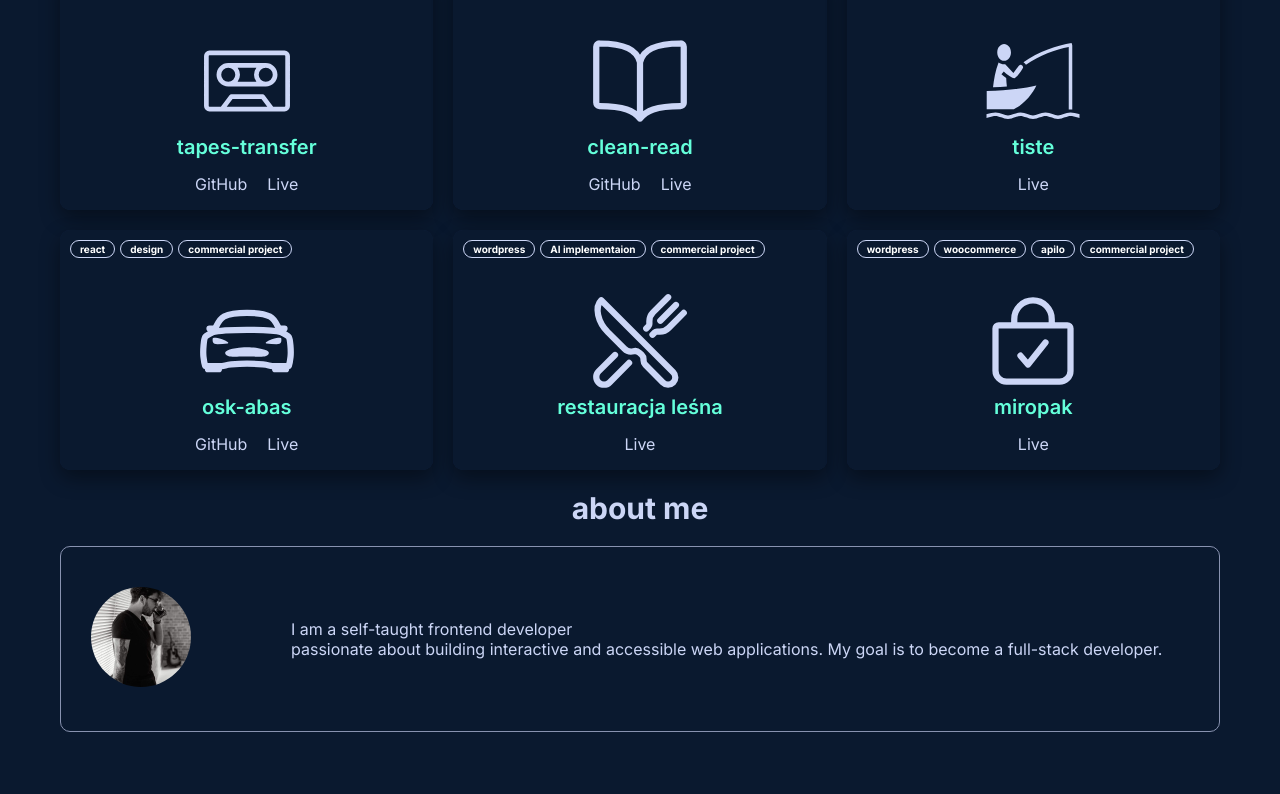
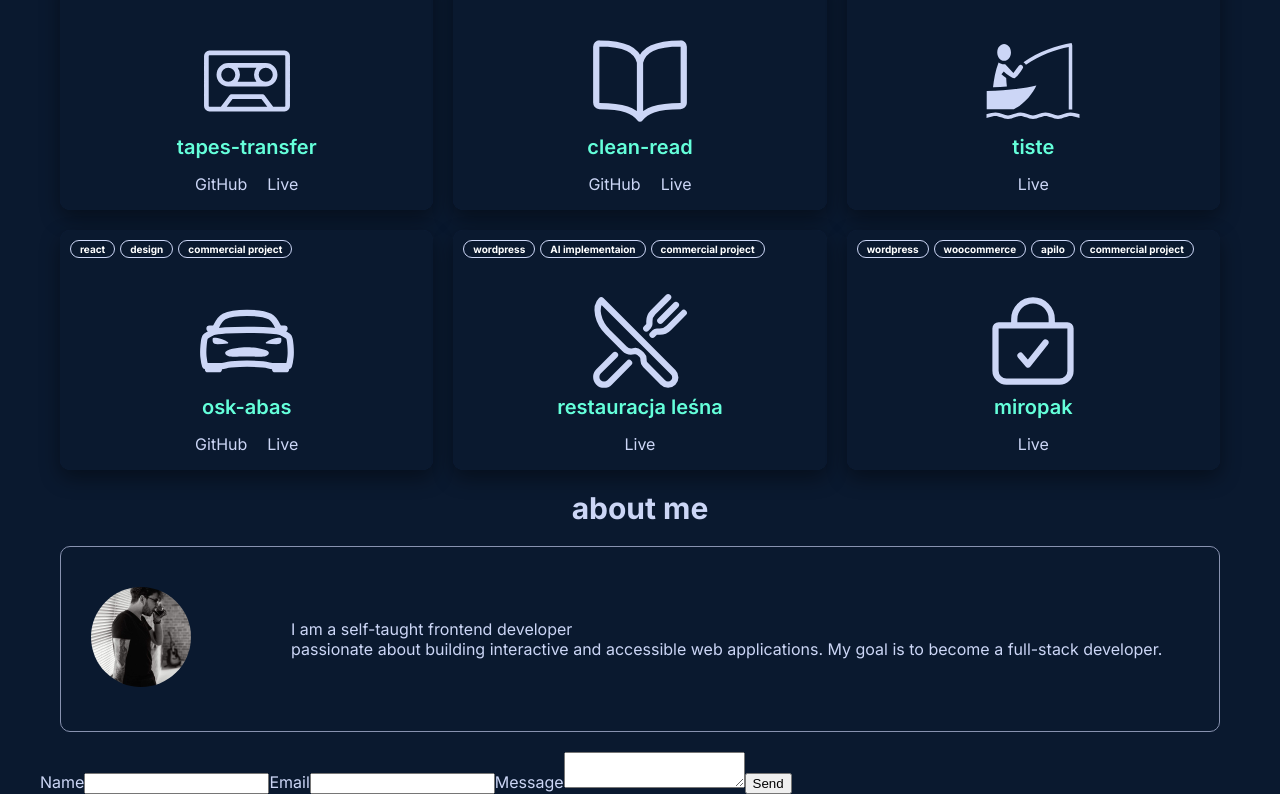
Before and after one commit to Losssik/portfolio, a React (Vite) app: page / in a window 1280 px wide. Shown: the part 506-1300 px from the top of the page. Before the commit the page ends 1258 px from the top, so only its background shows below. Built offline with nearby package versions, Linux system fonts and the light colour scheme.

Commit message:
making contact form

```diff
--- a/package.json
+++ b/package.json
@@ -20,6 +20,7 @@
     "vite": "^7.1.8"
   },
   "dependencies": {
+    "@emailjs/browser": "^4.4.1",
     "motion": "^12.23.22",
     "react": "^19.2.0",
     "react-dom": "^19.2.0",
--- a/src/App.tsx
+++ b/src/App.tsx
@@ -11,6 +11,7 @@ import {
   IoBagCheckOutline,
 } from "react-icons/io5";
 import { GiBoatFishing } from "react-icons/gi";
+import ContactForm from "./assets/components/ContactForm/ContactForm";
 
 function App() {
   const projects = [
@@ -61,6 +62,7 @@ function App() {
       <AboutMe />
       <Projects projects={projects} />
       <Description />
+      <ContactForm />
     </div>
   );
 }
--- /dev/null
+++ b/src/assets/components/ContactForm/ContactForm.tsx
@@ -0,0 +1,42 @@
+import { useRef } from "react";
+import emailjs from "@emailjs/browser";
+
+const ContactForm = () => {
+  const form = useRef<HTMLFormElement | null>(null);
+
+  const sendEmail = (e: React.FormEvent<HTMLFormElement>) => {
+    e.preventDefault();
+
+    if (!form.current) return;
+
+    emailjs
+      .sendForm(
+        import.meta.env.VITE_SERVICE_ID,
+        import.meta.env.VITE_TEMPLATE_ID,
+        form.current,
+        { publicKey: import.meta.env.VITE_PUBLIC_KEY }
+      )
+      .then(
+        () => {
+          console.log("✅ SUCCESS!");
+        },
+        (error) => {
+          console.error("❌ FAILED...", error.text);
+        }
+      );
+  };
+
+  return (
+    <form ref={form} onSubmit={sendEmail}>
+      <label>Name</label>
+      <input type="text" name="name" />
+      <label>Email</label>
+      <input type="email" name="email" />
+      <label>Message</label>
+      <textarea name="message" />
+      <input type="submit" value="Send" />
+    </form>
+  );
+};
+
+export default ContactForm;
```
Also changed, not shown: src/assets/components/ContactForm/contact-from.scss (added), 2 other files (tests, documents, lock files or other folders).
